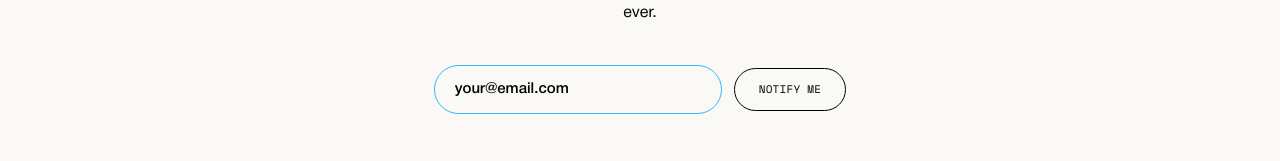
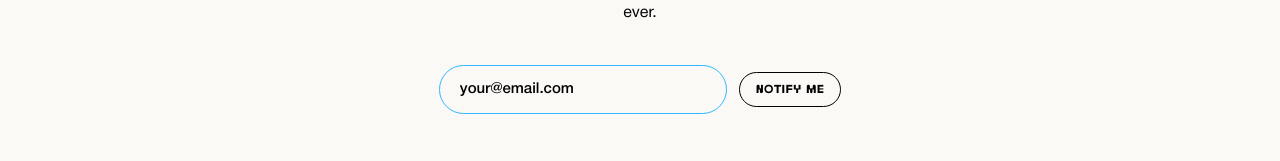
Before and after one commit to jshmck/josh-mckenna-portfolio, a Next.js app: page /shop in a window 1280 px wide. Shown: the part 368-529 px from the top of the page. Built offline with nearby package versions, Linux system fonts and the light colour scheme.

Commit message:
fix(shop): match Notify Me to HOWDY / the work filter chips
Swaps the shared Button component for the same literal button markup
used by contact's HOWDY and the work category pills -- ink outline at
rest, brand outline+text on hover, filled brand/canvas on active.

```diff
--- a/components/shop/waitlist-form.tsx
+++ b/components/shop/waitlist-form.tsx
@@ -2,7 +2,6 @@
 
 import { useState } from "react";
 
-import { Button } from "@/components/ui/button";
 import { siteConfig } from "@/lib/site";
 
 /**
@@ -60,9 +59,16 @@ export function WaitlistForm() {
           aria-describedby={error ? "waitlist-error" : undefined}
           className="w-full rounded-full border border-hairline bg-canvas px-5 py-3 font-body text-[15px] text-ink placeholder:text-ink-muted focus:border-ink focus:outline-none sm:w-72"
         />
-        <Button type="submit" variant="quiet" className="shrink-0">
-          Notify me
-        </Button>
+        {/* Styled like the Work page's filter chips / the contact form's
+            HOWDY button, not the shared Button component — same rest/hover
+            treatment (ink outline -> brand outline), plus a filled
+            brand/canvas :active look mirroring a chip's selected state. */}
+        <button
+          type="submit"
+          className="font-display shrink-0 rounded-full border border-ink px-4 py-2 text-[11px] font-medium uppercase tracking-[0.02em] text-ink-muted transition-colors hover:border-brand hover:text-brand active:border-brand active:bg-brand active:text-canvas"
+        >
+          NOTIFY ME
+        </button>
       </div>
       {error && (
         <p id="waitlist-error" className="type-label mt-3 text-accent">
```
